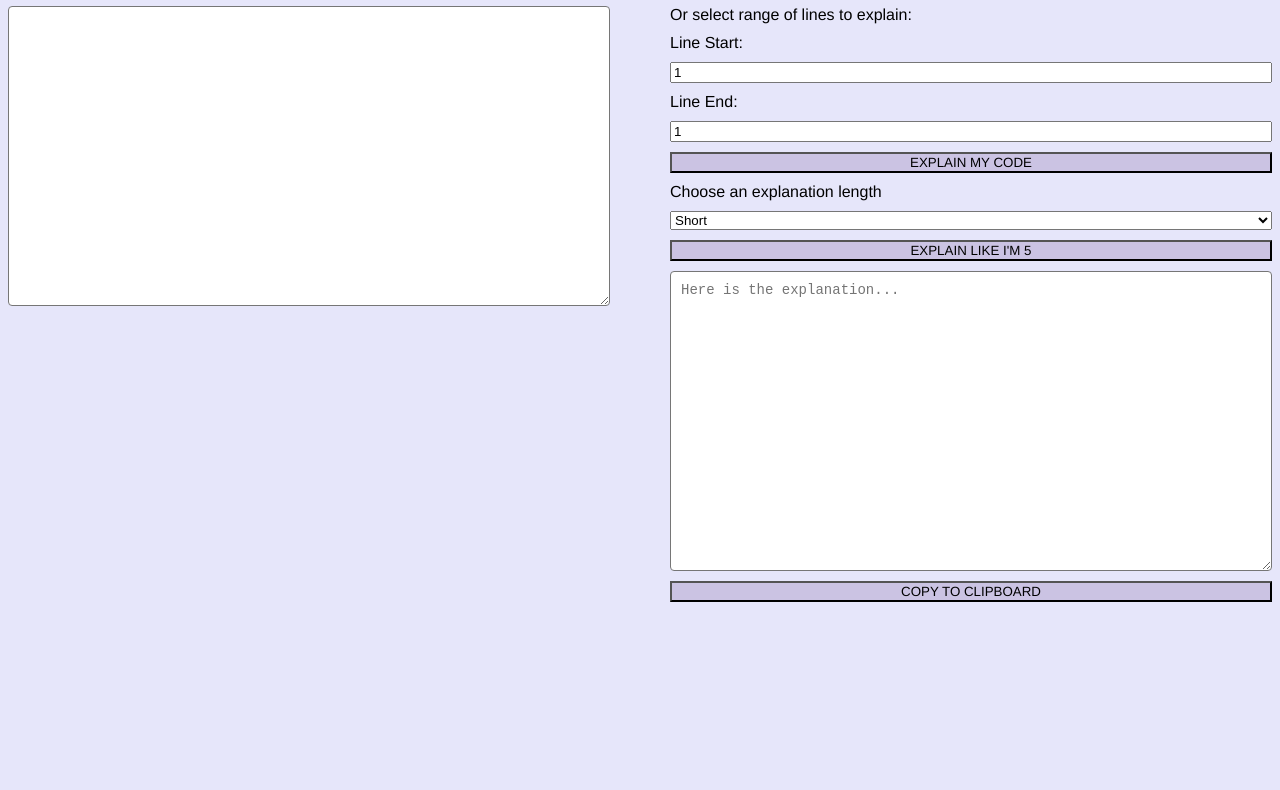
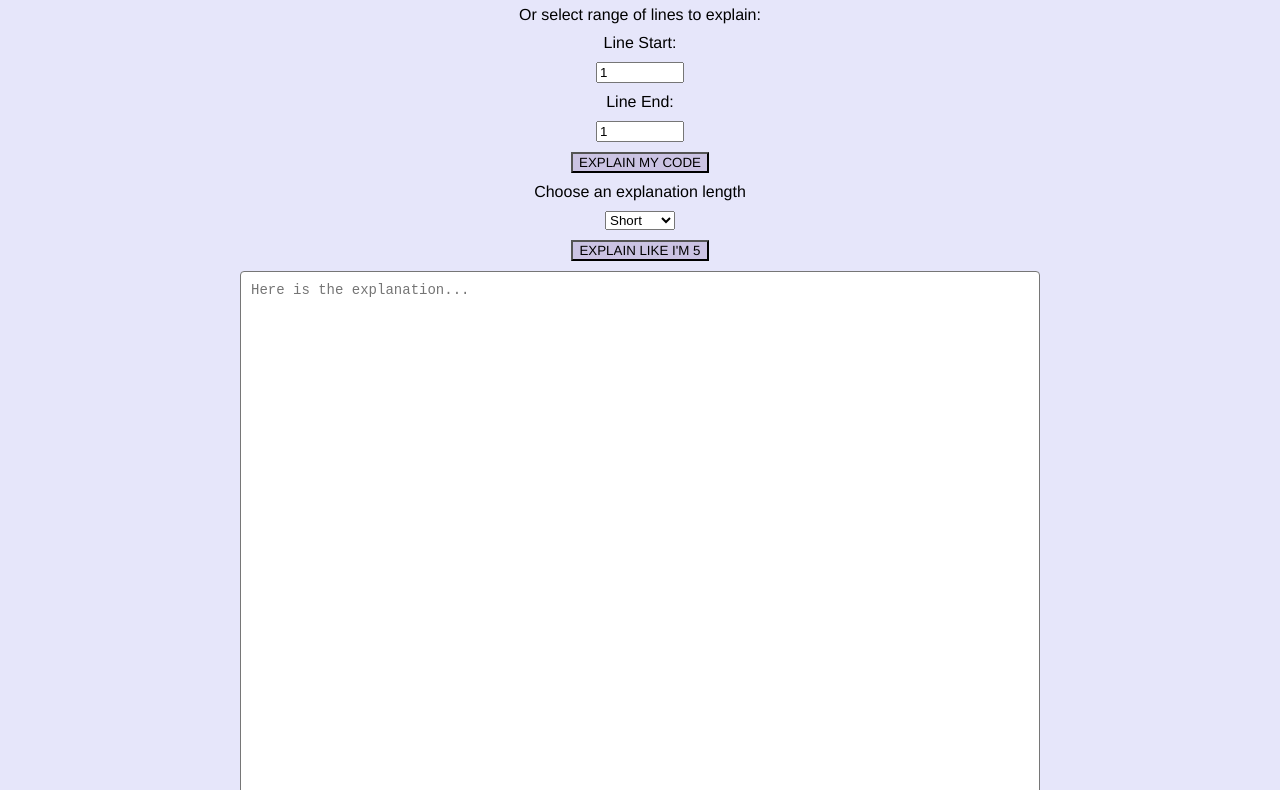
Before and after one commit to JessieEY27/hackathon2026, a plain HTML site: page webview/index.html in a window 1280 px wide. Shown: the part 86-876 px from the top of the page. Before the commit the page ends 800 px from the top, so only its background shows below. Drawn offline with Linux system fonts and the light colour scheme.

Commit message:
Made textarea box larger

```diff
--- a/webview/index.html
+++ b/webview/index.html
@@ -7,10 +7,6 @@
   <body>
     <h1>CODE EXPLAINER</h1>
     <div class="container">
-      <div class="input">
-        <textarea id="codeinput" readonly></textarea>
-      </div>
-
       <div class="explaining">
         <label for="range-start">Or select range of lines to explain:</label>
 
--- a/webview/style.css
+++ b/webview/style.css
@@ -1,6 +1,12 @@
 body {
   background-color: lavender;
   font-family: "Franklin Gothic Medium", "Arial Narrow", Arial, sans-serif;
+  display: flex;
+  flex-direction: column;
+  align-items: center;
+  justify-content: center;
+  min-height: 100vh;
+  margin: 0;
 }
 
 h1 {
@@ -11,7 +17,7 @@ h1 {
 
 textarea {
   width: 100%;
-  min-height: 300px;
+  height: 800px;
   padding: 10px;
   box-sizing: border-box;
   font-family: monospace;
@@ -21,15 +27,18 @@ textarea {
 }
 
 .container {
-  display: grid;
-  grid-template-columns: 1fr 1fr;
-  column-gap: 60px;
+  display: flex;
+  justify-content: center;
+  width: 100%;
 }
 
 .explaining {
   display: flex;
   flex-direction: column;
+  align-items: center;
   gap: 10px;
+  max-width: 800px;
+  width: 90%;
 }
 
 #explainbutton {
```
